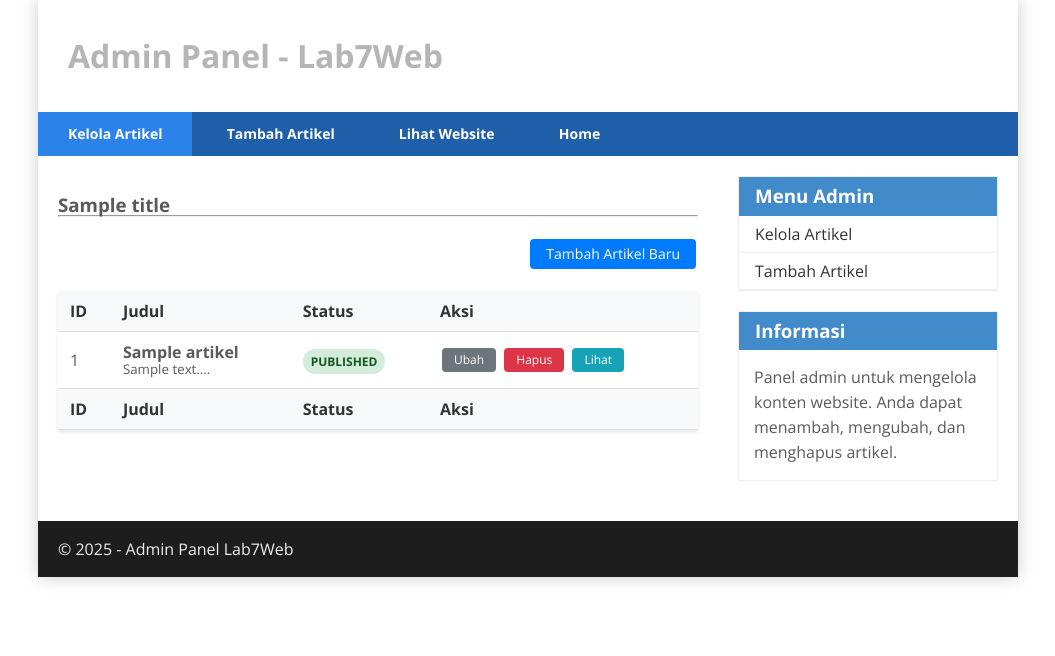
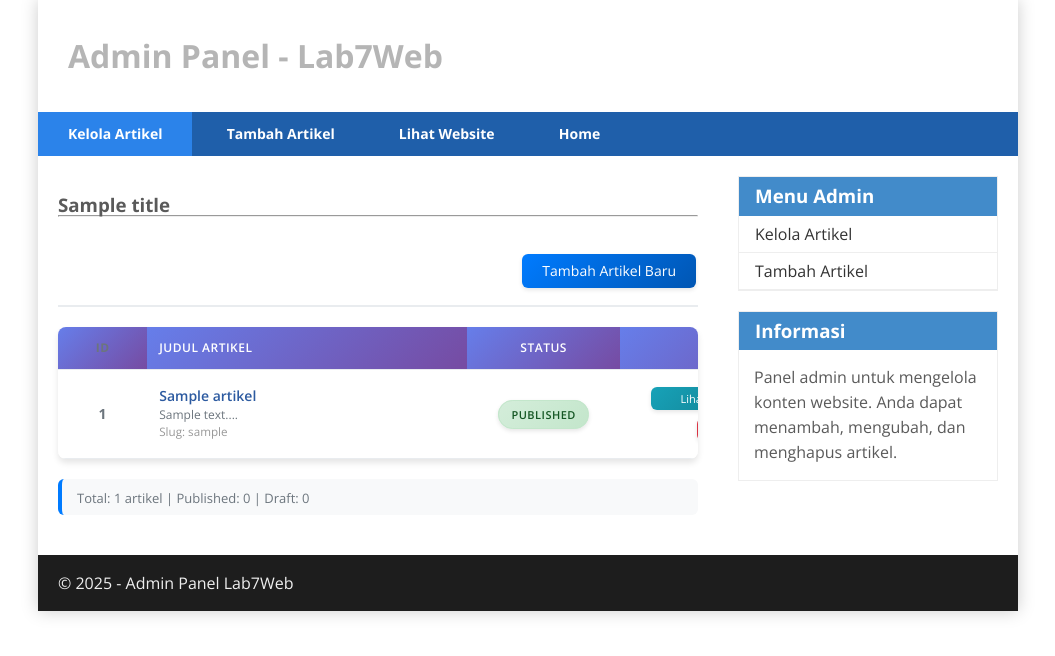
Before and after one commit to ariq190505/Lab7web, a CodeIgniter 4 app: the page made by app/Views/artikel/admin_index.php in a window 1280 px wide. Shown: the top 656 px of the page, without its empty margins (112-1167 px from the left). Run offline with PHP 8.4 and a stand-in for CodeIgniter, Linux system fonts and the light colour scheme; the template is opened without the code that fills it: most values are stand-ins (such as "Sample title", 1, 10 or a date in 2020); some libraries are stand-ins or nearby versions.

Commit message:
Perbaikan tampilan admin panel - tabel responsif dan modern
- Menambahkan table-container untuk scroll horizontal
- Update CSS tabel dengan gradient header dan hover effects
- Menambahkan column-specific styling untuk layout yang lebih baik
- Perbaikan button styling dengan gradient dan shadow effects
- Menambahkan responsive design untuk mobile dan tablet
- Update view admin dengan struktur tabel yang lebih rapi
- Menambahkan informasi statistik artikel (total, published, draft)
- Perbaikan status badge dengan styling yang lebih menarik
- Menambahkan animasi fadeIn untuk baris tabel
- Perbaikan layout actions dengan flexbox

```diff
--- a/app/Views/artikel/admin_index.php
+++ b/app/Views/artikel/admin_index.php
@@ -1,53 +1,74 @@
 <?= $this->include('template/admin_header'); ?>
 
 <div class="admin-actions">
-    <a href="<?= base_url('/admin/artikel/add'); ?>" class="btn btn-primary">Tambah Artikel Baru</a>
+    <a href="<?= base_url('/admin/artikel/add'); ?>" class="btn btn-primary">
+        <i class="icon-plus"></i> Tambah Artikel Baru
+    </a>
 </div>
 
+<div class="table-container">
     <table class="table">
         <thead>
             <tr>
-            <th>ID</th>
-            <th>Judul</th>
-            <th>Status</th>
-            <th>Aksi</th>
+                <th class="col-id">ID</th>
+                <th class="col-title">Judul Artikel</th>
+                <th class="col-status">Status</th>
+                <th class="col-actions">Aksi</th>
             </tr>
         </thead>
         <tbody>
             <?php if($artikel): ?>
                 <?php foreach($artikel as $row): ?>
                     <tr>
-                    <td><?= $row['id']; ?></td>
-                    <td>
-                        <b><?= $row['judul']; ?></b>
-                        <p><small><?= substr($row['isi'], 0, 50); ?>...</small></p>
+                        <td class="col-id"><?= $row['id']; ?></td>
+                        <td class="col-title">
+                            <div class="article-title"><?= $row['judul']; ?></div>
+                            <p class="article-excerpt"><?= substr($row['isi'], 0, 80); ?>...</p>
+                            <small style="color: #999;">Slug: <?= $row['slug']; ?></small>
                         </td>
-                    <td>
+                        <td class="col-status">
                             <span class="status-badge <?= $row['status'] ? 'status-published' : 'status-draft'; ?>">
                                 <?= $row['status'] ? 'Published' : 'Draft'; ?>
                             </span>
                         </td>
-                    <td>
-                        <a class="btn btn-sm" href="<?= base_url('/admin/artikel/edit/' . $row['id']);?>">Ubah</a>
-                        <a class="btn btn-danger btn-sm" onclick="return confirm('Yakin menghapus data?');" href="<?= base_url('/admin/artikel/delete/' . $row['id']);?>">Hapus</a>
-                        <a class="btn btn-info btn-sm" href="<?= base_url('/artikel/' . $row['slug']);?>" target="_blank">Lihat</a>
+                        <td class="col-actions">
+                            <div class="table-actions">
+                                <a class="btn btn-info btn-sm" href="<?= base_url('/artikel/' . $row['slug']);?>" target="_blank" title="Lihat Artikel">
+                                    Lihat
+                                </a>
+                                <a class="btn btn-warning btn-sm" href="<?= base_url('/admin/artikel/edit/' . $row['id']);?>" title="Edit Artikel">
+                                    Edit
+                                </a>
+                                <a class="btn btn-danger btn-sm" onclick="return confirm('Yakin menghapus artikel: <?= addslashes($row['judul']); ?>?');" href="<?= base_url('/admin/artikel/delete/' . $row['id']);?>" title="Hapus Artikel">
+                                    Hapus
+                                </a>
+                            </div>
                         </td>
                     </tr>
                 <?php endforeach; ?>
             <?php else: ?>
                 <tr>
-                <td colspan="4" class="text-center">Belum ada data artikel.</td>
+                    <td colspan="4" class="text-center" style="padding: 40px;">
+                        <div style="color: #6c757d;">
+                            <h4>Belum ada artikel</h4>
+                            <p>Mulai dengan menambahkan artikel pertama Anda.</p>
+                            <a href="<?= base_url('/admin/artikel/add'); ?>" class="btn btn-primary">Tambah Artikel</a>
+                        </div>
+                    </td>
                 </tr>
             <?php endif; ?>
         </tbody>
-    <tfoot>
-        <tr>
-            <th>ID</th>
-            <th>Judul</th>
-            <th>Status</th>
-            <th>Aksi</th>
-        </tr>
-    </tfoot>
     </table>
+</div>
+
+<?php if($artikel): ?>
+<div class="table-info">
+    <small class="text-muted">
+        Total: <?= count($artikel); ?> artikel |
+        Published: <?= count(array_filter($artikel, function($item) { return $item['status'] == 1; })); ?> |
+        Draft: <?= count(array_filter($artikel, function($item) { return $item['status'] == 0; })); ?>
+    </small>
+</div>
+<?php endif; ?>
 
 <?= $this->include('template/admin_footer'); ?>
--- a/public/style.css
+++ b/public/style.css
@@ -338,33 +338,81 @@ box img {
 }
 
 /* Table Styles */
+.table-container {
+  overflow-x: auto;
+  margin: 20px 0;
+  border-radius: 8px;
+  box-shadow: 0 4px 6px rgba(0, 0, 0, 0.1);
+  background-color: white;
+}
+
 .table {
   width: 100%;
+  min-width: 800px;
   border-collapse: collapse;
-  margin: 20px 0;
   background-color: white;
-  box-shadow: 0 2px 4px rgba(0, 0, 0, 0.1);
+  font-size: 14px;
 }
 
 .table th,
 .table td {
-  padding: 12px;
+  padding: 15px 12px;
   text-align: left;
-  border-bottom: 1px solid #ddd;
+  border-bottom: 1px solid #e9ecef;
+  vertical-align: middle;
 }
 
 .table th {
-  background-color: #f8f9fa;
-  font-weight: bold;
-  color: #333;
+  background: linear-gradient(135deg, #667eea 0%, #764ba2 100%);
+  color: white;
+  font-weight: 600;
+  text-transform: uppercase;
+  font-size: 12px;
+  letter-spacing: 0.5px;
+  position: sticky;
+  top: 0;
+  z-index: 10;
+}
+
+.table tbody tr {
+  transition: all 0.3s ease;
 }
 
 .table tbody tr:hover {
-  background-color: #f5f5f5;
+  background-color: #f8f9fa;
+  transform: translateY(-1px);
+  box-shadow: 0 2px 4px rgba(0, 0, 0, 0.1);
 }
 
 .table tbody tr:nth-child(even) {
-  background-color: #f9f9f9;
+  background-color: #fdfdfd;
+}
+
+.table tbody tr:nth-child(odd) {
+  background-color: white;
+}
+
+/* Column specific styles */
+.table .col-id {
+  width: 60px;
+  text-align: center;
+  font-weight: bold;
+  color: #6c757d;
+}
+
+.table .col-title {
+  width: 40%;
+  min-width: 250px;
+}
+
+.table .col-status {
+  width: 120px;
+  text-align: center;
+}
+
+.table .col-actions {
+  width: 200px;
+  text-align: center;
 }
 
 /* Button Styles */
@@ -375,45 +423,76 @@ box img {
   background-color: #6c757d;
   color: white;
   text-decoration: none;
-  border-radius: 4px;
-  font-size: 14px;
+  border-radius: 6px;
+  font-size: 13px;
+  font-weight: 500;
   border: none;
   cursor: pointer;
-  transition: background-color 0.3s;
+  transition: all 0.3s ease;
+  text-align: center;
+  min-width: 70px;
+  box-shadow: 0 2px 4px rgba(0, 0, 0, 0.1);
 }
 
 .btn:hover {
   color: white;
   text-decoration: none;
+  transform: translateY(-1px);
+  box-shadow: 0 4px 8px rgba(0, 0, 0, 0.15);
 }
 
 .btn-primary {
-  background-color: #007bff;
+  background: linear-gradient(135deg, #007bff 0%, #0056b3 100%);
 }
 
 .btn-primary:hover {
-  background-color: #0056b3;
+  background: linear-gradient(135deg, #0056b3 0%, #004085 100%);
 }
 
 .btn-danger {
-  background-color: #dc3545;
+  background: linear-gradient(135deg, #dc3545 0%, #c82333 100%);
 }
 
 .btn-danger:hover {
-  background-color: #c82333;
+  background: linear-gradient(135deg, #c82333 0%, #a71e2a 100%);
 }
 
 .btn-info {
-  background-color: #17a2b8;
+  background: linear-gradient(135deg, #17a2b8 0%, #138496 100%);
 }
 
 .btn-info:hover {
-  background-color: #138496;
+  background: linear-gradient(135deg, #138496 0%, #0f6674 100%);
+}
+
+.btn-success {
+  background: linear-gradient(135deg, #28a745 0%, #1e7e34 100%);
+}
+
+.btn-success:hover {
+  background: linear-gradient(135deg, #1e7e34 0%, #155724 100%);
+}
+
+.btn-warning {
+  background: linear-gradient(135deg, #ffc107 0%, #e0a800 100%);
+  color: #212529;
+}
+
+.btn-warning:hover {
+  background: linear-gradient(135deg, #e0a800 0%, #d39e00 100%);
+  color: #212529;
 }
 
 .btn-sm {
   padding: 6px 12px;
-  font-size: 12px;
+  font-size: 11px;
+  min-width: 60px;
+}
+
+.btn-xs {
+  padding: 4px 8px;
+  font-size: 10px;
+  min-width: 50px;
 }
 
 /* Status Badge */
@@ -438,3 +517,153 @@ box img {
 .text-center {
   text-align: center;
 }
+
+/* Responsive Design */
+@media (max-width: 768px) {
+  .table-container {
+    margin: 10px -10px;
+    border-radius: 0;
+  }
+
+  .table {
+    font-size: 12px;
+    min-width: 600px;
+  }
+
+  .table th,
+  .table td {
+    padding: 10px 8px;
+  }
+
+  .table .col-title {
+    min-width: 200px;
+  }
+
+  .table .col-actions {
+    width: 150px;
+  }
+
+  .btn-sm {
+    padding: 4px 8px;
+    font-size: 10px;
+    margin: 1px;
+  }
+
+  .admin-actions {
+    text-align: center;
+    margin: 15px 0;
+  }
+
+  .admin-content {
+    margin: 10px 0;
+  }
+}
+
+@media (max-width: 480px) {
+  .table {
+    min-width: 500px;
+  }
+
+  .table .col-title {
+    min-width: 150px;
+  }
+
+  .table .col-actions {
+    width: 120px;
+  }
+
+  .btn-sm {
+    padding: 3px 6px;
+    font-size: 9px;
+    min-width: 40px;
+  }
+}
+
+/* Loading and Animation */
+.table tbody tr {
+  animation: fadeIn 0.5s ease-in;
+}
+
+@keyframes fadeIn {
+  from {
+    opacity: 0;
+    transform: translateY(10px);
+  }
+  to {
+    opacity: 1;
+    transform: translateY(0);
+  }
+}
+
+/* Enhanced Status Badge */
+.status-badge {
+  padding: 6px 12px;
+  border-radius: 20px;
+  font-size: 11px;
+  font-weight: 600;
+  text-transform: uppercase;
+  letter-spacing: 0.5px;
+  box-shadow: 0 2px 4px rgba(0, 0, 0, 0.1);
+  transition: all 0.3s ease;
+}
+
+.status-published {
+  background: linear-gradient(135deg, #d4edda 0%, #c3e6cb 100%);
+  color: #155724;
+  border: 1px solid #c3e6cb;
+}
+
+.status-draft {
+  background: linear-gradient(135deg, #f8d7da 0%, #f5c6cb 100%);
+  color: #721c24;
+  border: 1px solid #f5c6cb;
+}
+
+/* Table Actions */
+.table-actions {
+  display: flex;
+  gap: 4px;
+  justify-content: center;
+  flex-wrap: wrap;
+}
+
+/* Article Title Styling */
+.article-title {
+  font-weight: 600;
+  color: #2c5aa0;
+  margin-bottom: 4px;
+}
+
+.article-excerpt {
+  color: #6c757d;
+  font-size: 12px;
+  line-height: 1.4;
+  margin: 0;
+}
+
+/* Table Info */
+.table-info {
+  margin: 15px 0;
+  padding: 10px 15px;
+  background-color: #f8f9fa;
+  border-radius: 6px;
+  border-left: 4px solid #007bff;
+}
+
+.text-muted {
+  color: #6c757d !important;
+  font-size: 13px;
+}
+
+/* Enhanced Admin Actions */
+.admin-actions {
+  margin: 20px 0;
+  text-align: right;
+  padding: 15px 0;
+  border-bottom: 2px solid #e9ecef;
+}
+
+.admin-actions .btn {
+  font-size: 14px;
+  padding: 10px 20px;
+}
```
Lines whose indentation alone changed are shown as unchanged.
